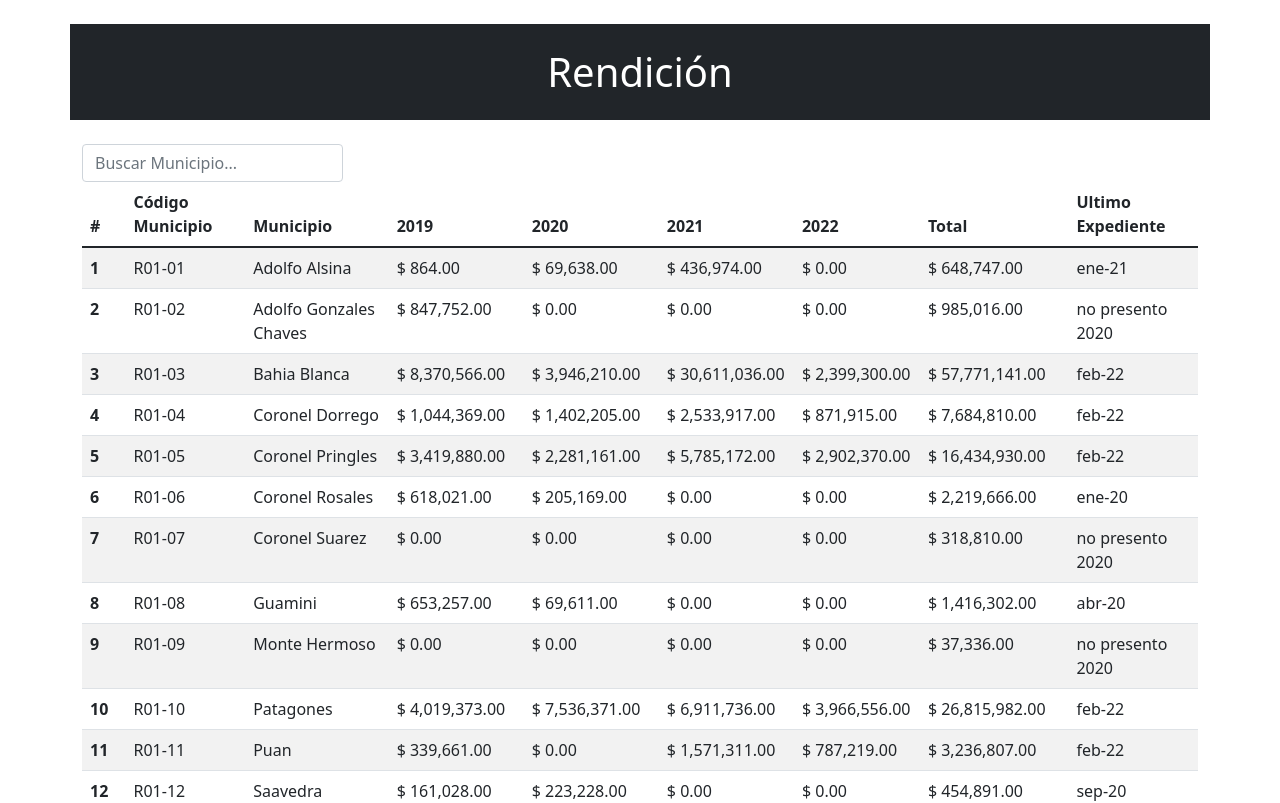
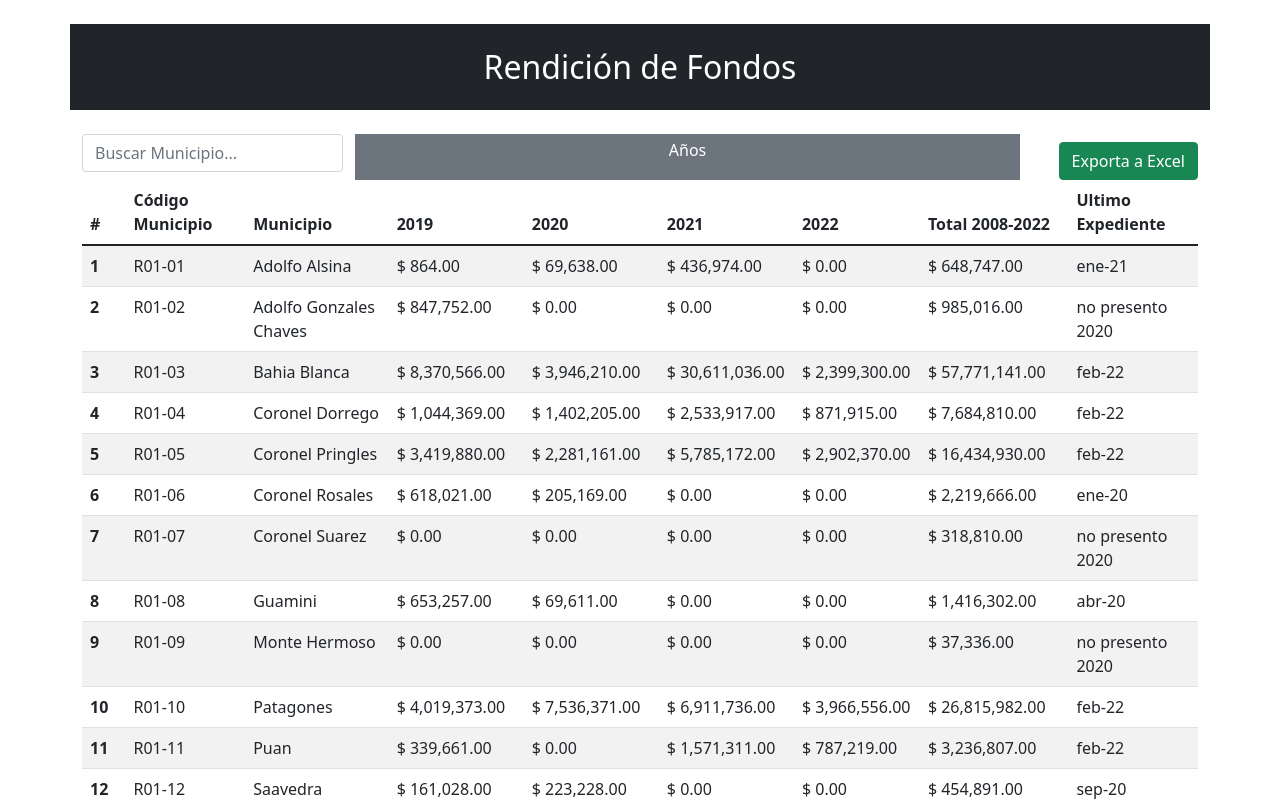
Before and after one commit to nanosilva/PlanificacionOperativa, an Angular app: page / in a window 1280 px wide. Shown: the top 803 px of the page. Built offline with nearby package versions, Linux system fonts and the light colour scheme; data requests are answered from the project's data file.

Commit message:
exportar tabla

```diff
--- a/angular.json
+++ b/angular.json
@@ -31,7 +31,7 @@
               "src/styles.css"
             ],
             "scripts": [
-              "node_modules/jquery/dist/jquery.min.js",
+
               "node_modules/@popperjs/core/dist/umd/popper.min.js",
               "node_modules/bootstrap/dist/js/bootstrap.min.js"
             ]
--- a/package.json
+++ b/package.json
@@ -21,9 +21,11 @@
     "@angular/router": "~13.2.0",
     "autoprefixer": "10.4.5",
     "bootstrap": "^5.1.3",
+    "bootstrap-table": "^1.20.2",
     "json-server": "^0.17.0",
     "rxjs": "~7.5.0",
     "tslib": "^2.3.0",
+    "xlsx": "^0.18.5",
     "zone.js": "~0.11.4"
   },
   "devDependencies": {
--- a/src/app/components/rendicion/rendicion.component.html
+++ b/src/app/components/rendicion/rendicion.component.html
@@ -1,5 +1,6 @@
-<h1 class="container bg-dark text-white text-center my-4 py-4 ">Rendición</h1>
-<div class="container text-right">
+
+<h2 class="container bg-dark text-white text-center my-4 py-4 ">Rendición de Fondos</h2>
+<div class="container">
     <div class="row">
         <div class="col-3">
             <div class="form group">
@@ -7,8 +8,15 @@
                  [(ngModel)]="filterPost">
             </div>
         </div>
-    </div>
-<table id="Mytable" class="table table-striped table-hover">
+
+        <div class="col-7 container bg-secondary text-white text-center pt-1" >Años</div>
+
+        <div class="col">
+          <button class="btn btn-success mt-2 float-end" (click)="exportToExcel()">Exporta a Excel</button>
+        </div>
+      </div>
+<div class="table responsive-md">
+<table class="table table-striped table-hover" id="rend-tabla">
     <thead>
       <tr >
         <th scope="col">#</th>
@@ -18,7 +26,7 @@
         <th scope="col">2020</th>
         <th scope="col">2021</th>
         <th scope="col">2022</th>
-        <th scope="col">Total</th>
+        <th scope="col">Total 2008-2022</th>
         <th scope="col">Ultimo Expediente</th>
       </tr>
     </thead>
@@ -27,14 +35,32 @@
         <th scope="row">{{i+1}}</th>
         <td>{{rendicion.cod_mun}}</td>
         <td>{{rendicion.municipio}}</td>
-        <td >{{rendicion.anio_2019|currency:'$ '}}</td>
+        <td>{{rendicion.anio_2019|currency:'$ '}}</td>
         <td>{{rendicion.anio_2020|currency:'$ '}}</td>
         <td>{{rendicion.anio_2021|currency:'$ '}}</td>
         <td>{{rendicion.anio_2022|currency:'$ '}}</td>
         <td>{{rendicion.acumulado|currency:'$ '}}</td>
         <td>{{rendicion.fech_ult_expte }}</td>
       </tr>
+      <hr>
+      <tr>
+        <td></td>
+        <td></td>
+        <td></td>
+        <td></td>
+        <td></td>
+        <td>
+        <div class="container">Total:{{total|currency}}</div>
+        <td>
+
+        </td>
+      </tr>
 
     </tbody>
   </table>
 </div>
+</div>
+<div class="container">
+<button class="btn btn-primary" (click)="sumaColumna()">Total</button>
+
+</div>
--- a/src/app/components/rendicion/rendicion.component.ts
+++ b/src/app/components/rendicion/rendicion.component.ts
@@ -1,6 +1,7 @@
 import { Component, OnInit } from '@angular/core';
 import { PlanificacionService } from 'src/app/servicios/planificacion.service';
 import { Rendicion } from '../interfaces/planificacio.interfaces';
+import * as XLSX from 'xlsx'
 
 @Component({
   selector: 'app-rendicion',
@@ -8,7 +9,8 @@ import { Rendicion } from '../interfaces/planificacio.interfaces';
   styleUrls: ['./rendicion.component.css']
 })
 export class RendicionComponent implements OnInit {
-
+  name = 'ExcelSheet.xlsx';
+  total!:number
   filterPost=""
   rendicionList!: Rendicion[];
   rendicion: Rendicion = {
@@ -37,11 +39,28 @@ export class RendicionComponent implements OnInit {
 
   ngOnInit(): void {
 
+
     this.datosPlanificacion.obtenerRendicion().subscribe(data=>{
       console.log(data);
       this.rendicionList=data;
     })
-  };
 
+};
 
+exportToExcel(): void {
+  let element = document.getElementById('rend-tabla');
+  const worksheet: XLSX.WorkSheet = XLSX.utils.table_to_sheet(element);
+
+  const book: XLSX.WorkBook = XLSX.utils.book_new();
+  XLSX.utils.book_append_sheet(book, worksheet, 'Sheet1');
+
+  XLSX.writeFile(book, this.name);
+};
+
+sumaColumna(){
+  let sumacol = this.rendicionList.map(item => item.anio_2022).reduce((prev, curr) => prev + curr, 0);
+  console.log(sumacol);
+  this.total=sumacol;
+
+};
 }
--- a/src/index.html
+++ b/src/index.html
@@ -2,7 +2,7 @@
 <html lang="en">
 <head>
   <meta charset="utf-8">
-  <title>Planificacionop</title>
+  <title>Planificacion</title>
   <base href="/">
   <meta name="viewport" content="width=device-width, initial-scale=1">
   <link rel="icon" type="image/x-icon" href="favicon.ico">
```
Also changed, not shown: 1 other file (tests, documents, lock files or other folders).
